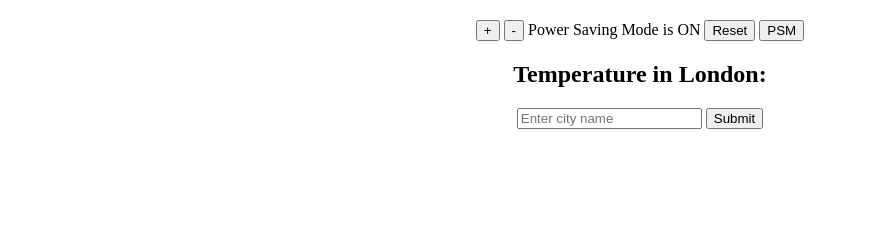
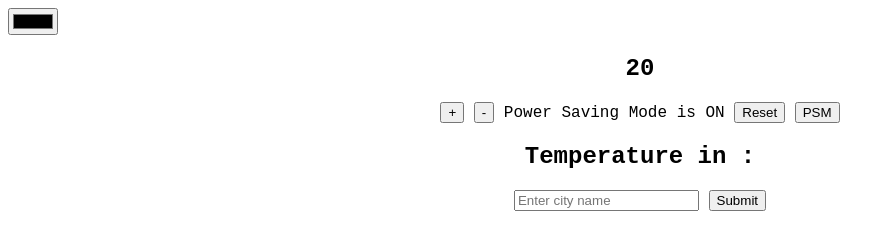
Before and after one commit to CodeKrakken/thermostat-2, a plain HTML site: page index.html in a window 1280 px wide. Shown: the whole page, without its empty margins (0-895 px from the left). Drawn offline with nearby package versions, Linux system fonts and the light colour scheme; no server answers.

Commit message:
Migrating from Makers laptop

```diff
--- a/index.html
+++ b/index.html
@@ -9,6 +9,15 @@
     <script src="src/interface.js"></script>
   </head>
   <body>
+    <div class="row">
+      <div class="column">
+        <section class="colour-column">
+          <form id="colour-picker">
+            <input type="color" id="background">
+          </form>
+      </section>
+      </div>
+      <div class="column">
         <section class="giblets">
           <h1 id="temperature"></h1>
           <p>
@@ -24,5 +33,7 @@
             <input type="submit">
           </form>
         </section>
+      </div>
+    </div>
   </body>
 </html>
--- a/src/interface.js
+++ b/src/interface.js
@@ -1,19 +1,24 @@
 $(document).ready(function() {
 
   var thermostat = new Thermostat();
-  var city = "London";
-  updateWeather();
+//   if ("geolocation" in navigator) {
+//     displayWeather('London')
+//     console.log(getCurrentPosition);
+//   } else {
+//     displayWeather('London');
+//   }
+  updateTemperature();
 
   function updateTemperature() {
     $('#temperature').text(thermostat.temperature);
     $('#temperature').attr('class', thermostat.energyUsage());
   }
 
-  function updateCity() {
+  function updateCity(city) {
     $('#city').text(city);
   }
 
-  function updateCityTemperature() {
+  function updateCityTemperature(city) {
     var url = 'http://api.openweathermap.org/data/2.5/weather?q=';
     var token = '&appid=625aa21afc49ef8fd3e56f982d1512f4';
     var units = '&units=metric';
@@ -22,9 +27,9 @@ $(document).ready(function() {
     })
   }
 
-  function updateWeather() {
-    updateCityTemperature();
-    updateCity();
+  function displayWeather(city) {
+    updateCityTemperature(city);
+    updateCity(city);
   }
 
   $('#temperature-up').click(function() {
@@ -50,7 +55,6 @@ $(document).ready(function() {
 
   $('#select-city').submit(function(event) {
     event.preventDefault();
-    city = $('#new-city').val();
-    updateWeather();
+    displayWeather($('#new-city').val());
   })
 })
--- a/style.css
+++ b/style.css
@@ -1,5 +1,12 @@
+
 .giblets {
-  text-align:center
+  text-align:center;
+  font-family:"Courier New", Courier, monospace;
+  width:100%;
+}
+
+.colour-column {
+    width:100%;
 }
 
 .low-usage {
```
Also changed, not shown: 1 other file. Lines whose indentation alone changed are shown as unchanged.
